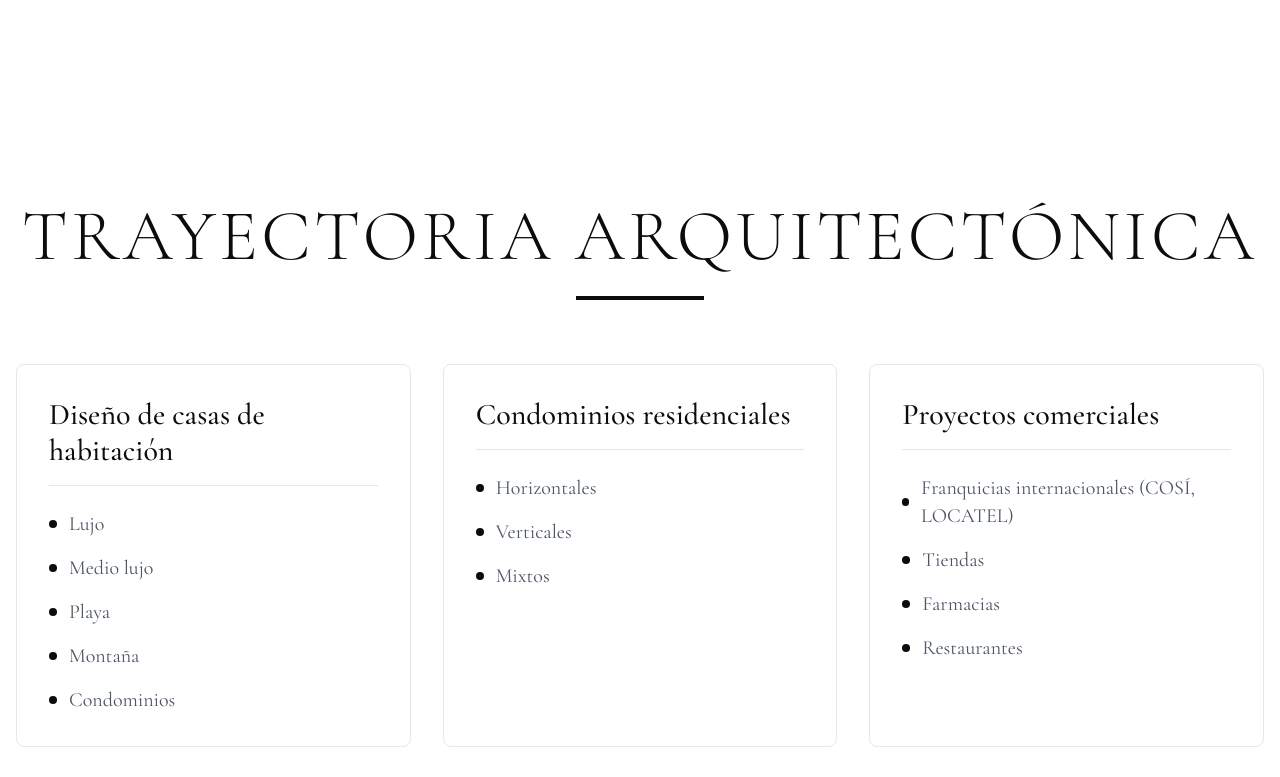
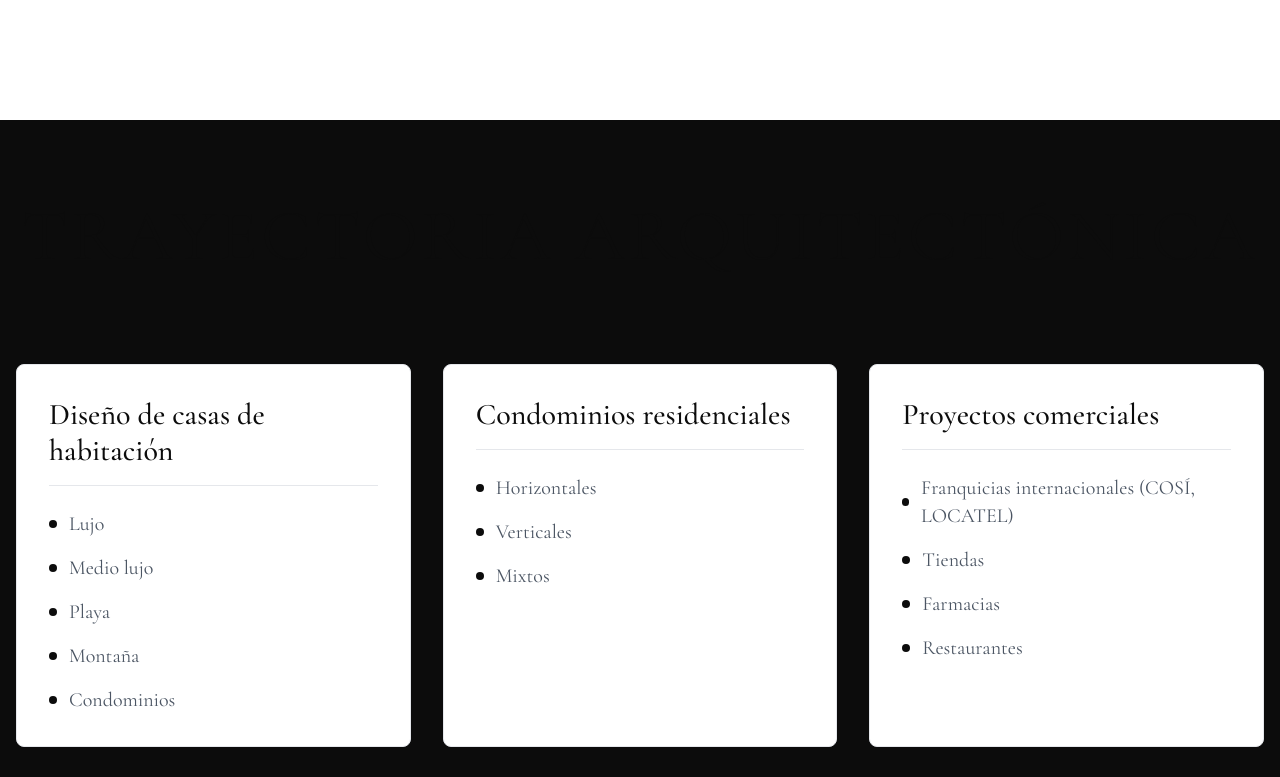
Before and after one commit to botflowlab/AndresCastroWebsite, a React (Vite) app: page /arquitecto in a window 1280 px wide. Shown: the part 3980-4757 px from the top of the page. Built offline with nearby package versions, Linux system fonts and the light colour scheme; a web font is replaced by a local one.

Commit message:
Updated Trajectory.jsx

```diff
--- a/src/pages/architect/Trajectory.jsx
+++ b/src/pages/architect/Trajectory.jsx
@@ -48,7 +48,7 @@ export default function Trajectory() {
   ];
 
   return (
-    <section className="py-20 px-4 bg-[0c0c0c]">
+    <section className="py-20 px-4 bg-[#0c0c0c]">
       <div className="max-w-7xl mx-auto">
         <div className="text-center mb-16">
           <h2 className="text-4xl md:text-4xl lg:text-7xl font-light mb-6 tracking-wider text-[#0c0c0c]">
```
